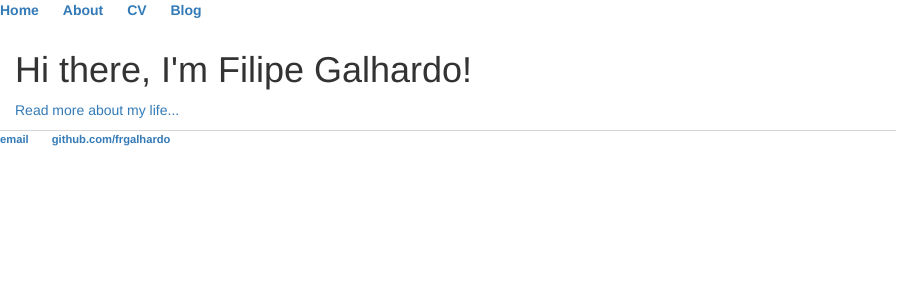
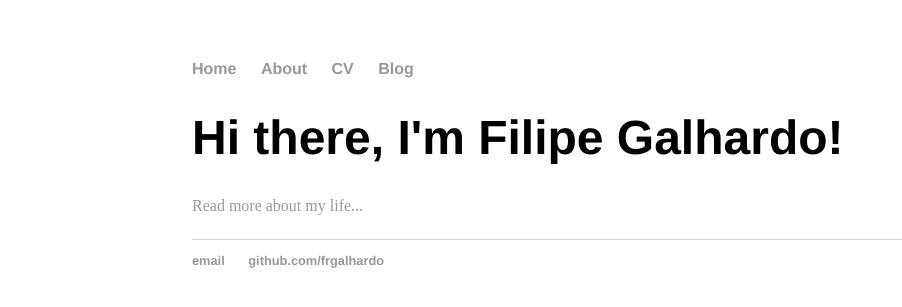
Before and after one commit to FRGalhardo/frgalhardo.github.io, a Jekyll site: the page built from index.html, in a window 1280 px wide. Shown: the top 307 px of the page, without its empty margins (0-902 px from the left). Built offline with Jekyll 4.4.1, drawn with Linux system fonts in a browser that asks for light colours; nearby versions of some CDN libraries.

Commit message:
Update default.html

```diff
--- a/_layouts/default.html
+++ b/_layouts/default.html
@@ -4,12 +4,6 @@
 			<title>{{ page.title }}</title>
 			<!-- link to main stylesheet -->
 			<link rel="stylesheet" type="text/css" href="/css/main.css">
-			<meta charset="utf-8">
-    		<meta name="viewport" content="width=device-width, initial-scale=1.0">
-    		<!--Load Bootstrap css-->
-    		<link href="//maxcdn.bootstrapcdn.com/bootstrap/3.3.0/css/bootstrap.min.css" rel="stylesheet">
-    		<!--load font awesome-->
-   			 <link href="//maxcdn.bootstrapcdn.com/font-awesome/4.2.0/css/font-awesome.min.css" rel="stylesheet">
 		</head>
 		<body>
 			<nav>
@@ -20,9 +14,6 @@
 	        		<li><a href="/blog">Blog</a></li>
 	    		</ul>
 			</nav>
-			<div class="social">
-
-			</div>
 			<div class="container">
 
 			{{ content }}
```
